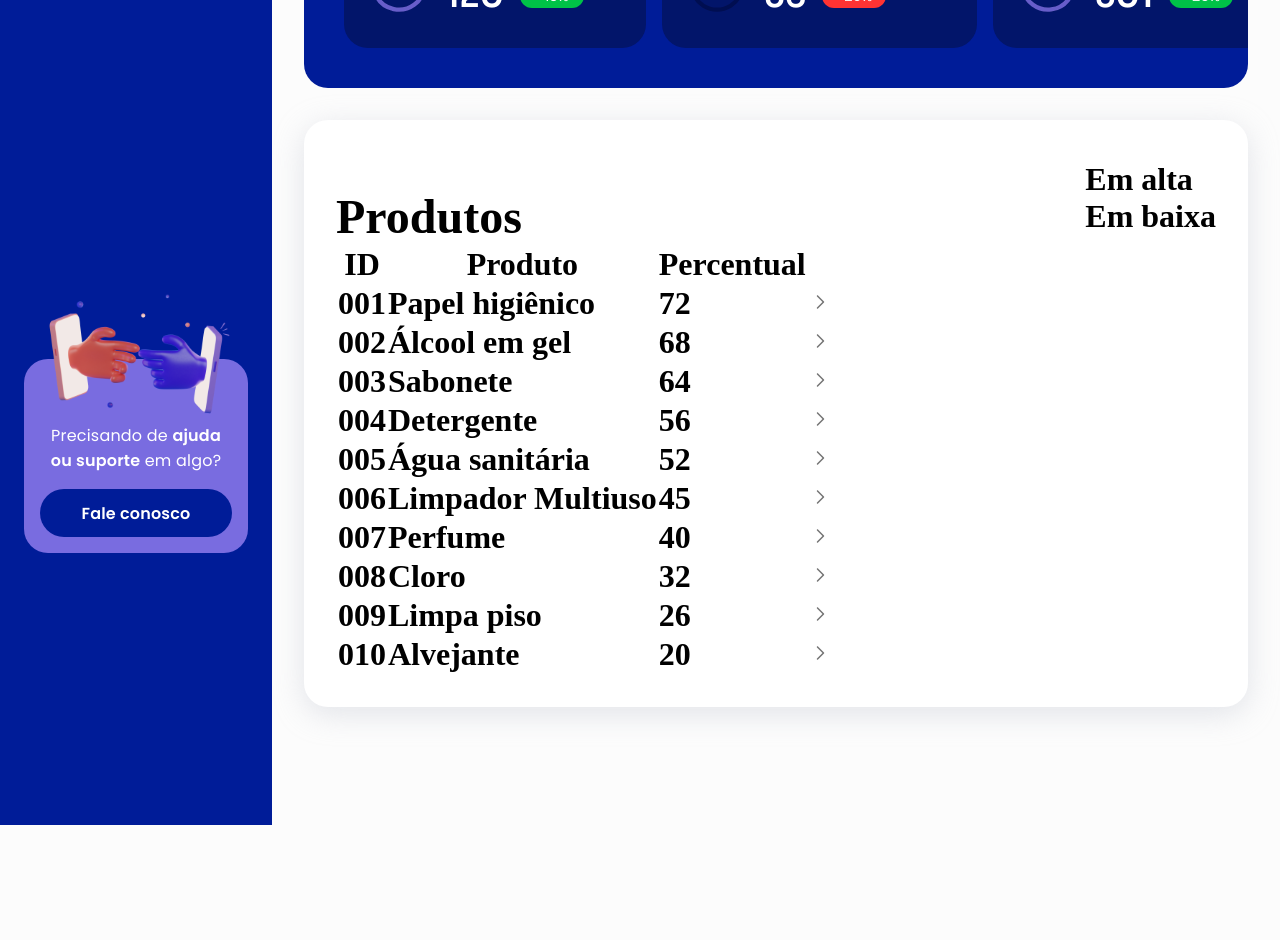
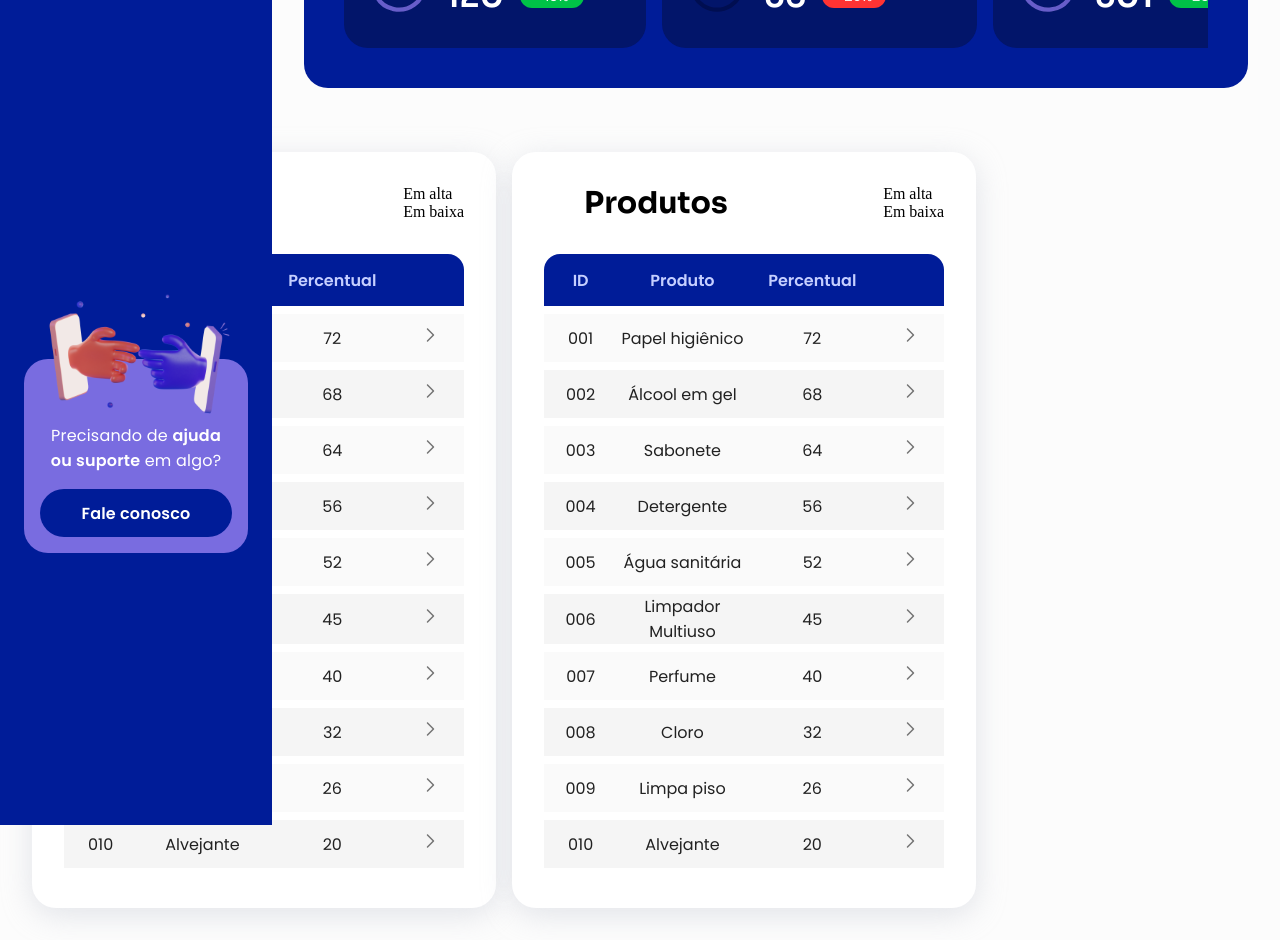
Before and after one commit to orionalves/w3erp, a React (Vite) app: page /home in a window 1280 px wide. Shown: the part 360-1300 px from the top of the page. Before the commit the page ends 1185 px from the top, so only its background shows below. Built offline with nearby package versions, Linux system fonts and the light colour scheme.

Commit message:
Editing table

```diff
--- a/src/assets/constants/index.tsx
+++ b/src/assets/constants/index.tsx
@@ -1,7 +1,7 @@
 /* eslint-disable max-lines */
 import right from '@icons/right.svg'
 
-export const dashboardTh = ['ID', 'Produto', 'Percentual']
+export const dashboardTh = ['ID', 'Produto', 'Percentual', '']
 export const products = [
   {
     product: 'Papel higiênico',
--- a/src/components/dashboard/styles.ts
+++ b/src/components/dashboard/styles.ts
@@ -7,7 +7,6 @@ export const DashboardStyled = styled.div`
   border-radius: 24px;
   margin: 2rem;
   margin-left: calc(17rem + 2rem);
-  overflow: hidden;
 `
 
 export const DashboardHeader = styled.div`
@@ -32,4 +31,16 @@ export const DashboardCardContainer = styled.div`
   justify-content: space-between;
   gap: 1rem;
   margin-top: 2.5rem;
+  overflow-x: auto;
+  &::-webkit-scrollbar {
+    margin-top: 0.5rem;
+    width: 8px;
+  }
+  &::-webkit-scrollbar-thumb {
+    background-color: #888;
+    border-radius: 4px;
+  }
+  &::-webkit-scrollbar-thumb:hover {
+    background-color: #555;
+  }
 `
--- a/src/components/header/styles.ts
+++ b/src/components/header/styles.ts
@@ -15,10 +15,10 @@ export const HeaderStyled = styled.header`
     font-family: ${fonts.sora};
     font-size: 1.25rem;
     font-weight: 600;
-    color: ${color.grey900};
+    color: ${color.gray900};
   }
   p {
     font-family: ${fonts.poppins};
-    color: ${color.grey600};
+    color: ${color.gray600};
   }
 `
--- /dev/null
+++ b/src/components/layout-doble-table/index.tsx
@@ -0,0 +1,12 @@
+import { ReactNode } from 'react'
+import { LayoutDoubleTableStyled } from './styles'
+
+type ChildrenType = {
+  children: ReactNode
+}
+
+const LayoutDoubleTable = ({ children }: ChildrenType) => (
+  <LayoutDoubleTableStyled>{children}</LayoutDoubleTableStyled>
+)
+
+export default LayoutDoubleTable
--- /dev/null
+++ b/src/components/layout-doble-table/styles.ts
@@ -0,0 +1,10 @@
+import styled from 'styled-components'
+
+export const LayoutDoubleTableStyled = styled.div`
+  display: flex;
+  justify-content: center;
+  align-items: center;
+  gap: 1rem;
+  margin-right: 17rem;
+  padding: 2rem;
+`
--- a/src/components/table-container/index.tsx
+++ b/src/components/table-container/index.tsx
@@ -1,5 +1,6 @@
 import { ReactNode } from 'react'
-import { TableContainerStyled, TableContainerHeader } from './styles'
+import { TableContainerStyled, TableContainerHeader, Title } from './styles'
+import Table from '@components/table'
 
 type TableContainerProps = {
   image: string
@@ -11,34 +12,16 @@ const TableContainer = ({ image, th, td }: TableContainerProps) => {
   return (
     <TableContainerStyled>
       <TableContainerHeader>
-        <div>
+        <Title>
           <img src={image} alt={image + 'image'} />
           <h2>Produtos</h2>
-        </div>
+        </Title>
         <div>
           <div>Em alta</div>
           <div>Em baixa</div>
         </div>
       </TableContainerHeader>
-      <table>
-        <thead>
-          <tr>
-            {th.map((value, index) => (
-              <th key={index}>{value}</th>
-            ))}
-          </tr>
-        </thead>
-        <tbody>
-          {td.map((item, index) => (
-            <tr key={index}>
-              <td>{(index + 1).toString().padStart(3, '0')}</td>
-              {Object.values(item).map((value, index) => (
-                <td key={index}>{value}</td>
-              ))}
-            </tr>
-          ))}
-        </tbody>
-      </table>
+      <Table th={th} td={td} />
     </TableContainerStyled>
   )
 }
--- a/src/components/table-container/styles.ts
+++ b/src/components/table-container/styles.ts
@@ -1,9 +1,9 @@
 import styled from 'styled-components'
-import { color } from '@styles/constants'
+import { color, fonts } from '@styles/constants'
 
-export const TableContainerStyled = styled.h1`
-  margin: 2rem;
-  margin-left: calc(17rem + 2rem);
+export const TableContainerStyled = styled.div`
+  /* margin: 2rem; */
+  /* margin-left: calc(17rem + 2rem); */
   padding: 2rem;
   background-color: ${color.white};
   border-radius: 24px;
@@ -15,3 +15,11 @@ export const TableContainerHeader = styled.div`
   justify-content: space-between;
   align-items: center;
 `
+export const Title = styled.div`
+  display: flex;
+  align-items: center;
+  gap: 1rem;
+  font-family: ${fonts.sora};
+  font-size: 1.25rem;
+  font-weight: 600;
+`
--- /dev/null
+++ b/src/components/table/index.tsx
@@ -0,0 +1,33 @@
+import { ReactNode } from 'react'
+import { TableStyled } from './styles'
+
+type TableProps = {
+  th: string[]
+  td: Record<string, string | number | ReactNode>[]
+}
+
+const Table = ({ th, td }: TableProps) => {
+  return (
+    <TableStyled>
+      <thead>
+        <tr>
+          {th.map((value, index) => (
+            <th key={index}>{value}</th>
+          ))}
+        </tr>
+      </thead>
+      <tbody>
+        {td.map((item, index) => (
+          <tr key={index}>
+            <td>{(index + 1).toString().padStart(3, '0')}</td>
+            {Object.values(item).map((value, index) => (
+              <td key={index}>{value}</td>
+            ))}
+          </tr>
+        ))}
+      </tbody>
+    </TableStyled>
+  )
+}
+
+export default Table
--- /dev/null
+++ b/src/components/table/styles.ts
@@ -0,0 +1,36 @@
+import styled from 'styled-components'
+import { color, fonts } from '@styles/constants'
+
+export const TableStyled = styled.table`
+  font-family: ${fonts.poppins};
+  font-size: 1rem;
+  border-collapse: collapse;
+  border-radius: 16px 16px 0px 0px;
+  margin-top: 2rem;
+  overflow: hidden;
+  tr {
+    height: 3.5rem;
+    border-bottom: 0.5rem solid ${color.white};
+  }
+  th,
+  td {
+    width: 100vw;
+  }
+  thead {
+    font-weight: 600;
+    color: ${color.primaryBlue4};
+    background-color: ${color.primary};
+  }
+  tbody {
+    text-align: center;
+    border-spacing: 0.5rem;
+    font-weight: 400;
+    color: ${color.gray900};
+    tr:nth-child(odd) {
+      background-color: ${color.gray50};
+    }
+    tr:nth-child(even) {
+      background-color: ${color.gray100};
+    }
+  }
+`
--- a/src/pages/home.tsx
+++ b/src/pages/home.tsx
@@ -4,15 +4,20 @@ import Dashboard from '@components/dashboard'
 import TableContainer from '@components/table-container'
 import facialCleanser from '@icons/facial-cleanser.svg'
 import { dashboardTh, products } from '../assets/constants/index'
+import LayoutDoubleTable from '@components/layout-doble-table'
 
+//useState para receber os produtos
+//useEfect para consultar a api
+//Verificar atributo
 const Home = () => (
   <>
     <Header />
     <Sidebar />
     <Dashboard />
-    <div>
+    <LayoutDoubleTable>
       <TableContainer image={facialCleanser} th={dashboardTh} td={products} />
-    </div>
+      <TableContainer image={facialCleanser} th={dashboardTh} td={products} />
+    </LayoutDoubleTable>
   </>
 )
 
--- a/src/styles/constants.ts
+++ b/src/styles/constants.ts
@@ -11,16 +11,16 @@ export const color = {
   lightRed: '#FFE1E1',
   white: '#FFFFFF',
   black: '#000000',
-  grey50: '#FAFAFA',
-  grey100: '#F5F5F5',
-  grey200: '#EEEEEE',
-  grey300: '#E0E0E0',
-  grey400: '#BDBDBD',
-  grey500: '#9E9E9E',
-  grey600: '#757575',
-  grey700: '#616161',
-  grey800: '#424242',
-  grey900: '#212121',
+  gray50: '#FAFAFA',
+  gray100: '#F5F5F5',
+  gray200: '#EEEEEE',
+  gray300: '#E0E0E0',
+  gray400: '#BDBDBD',
+  gray500: '#9E9E9E',
+  gray600: '#757575',
+  gray700: '#616161',
+  gray800: '#424242',
+  gray900: '#212121',
   body: '#FCFCFC'
 }
 
```
